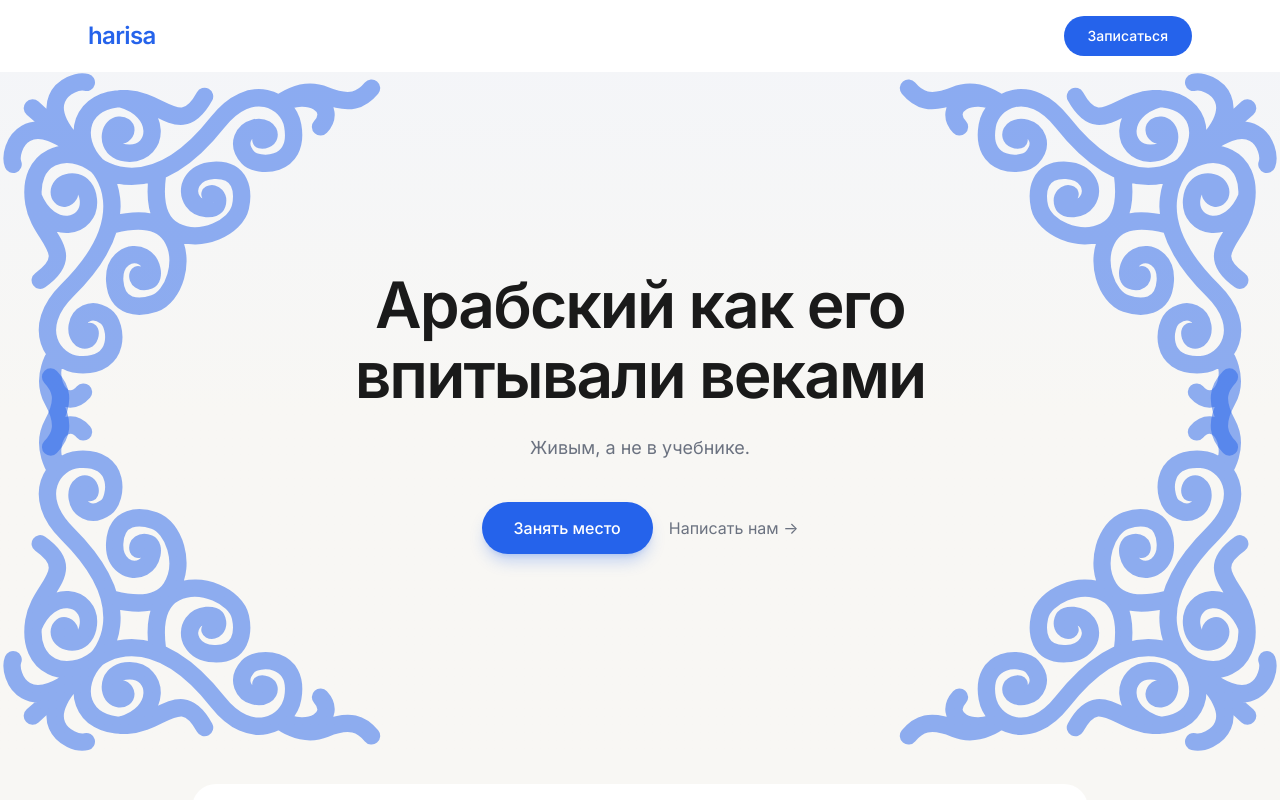
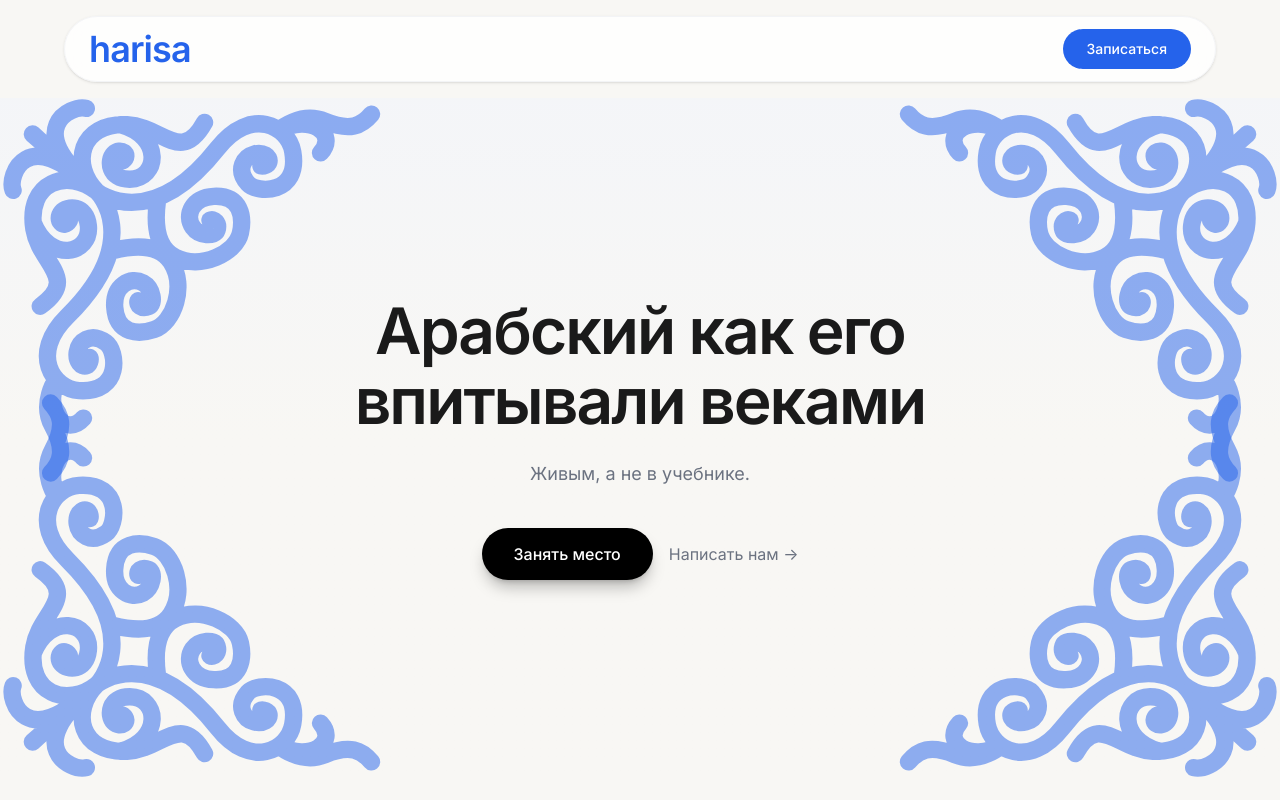
Before and after one commit to taulujas-png/harisa-website, a Next.js app: page / in a window 1280 px wide. Shown: the top 800 px of the page. Built offline with nearby package versions, Linux system fonts and the light colour scheme.

Commit message:
update header to floating design and refine hero cta

```diff
--- a/components/header.tsx
+++ b/components/header.tsx
@@ -2,9 +2,9 @@
 
 export function Header() {
   return (
-    <header className="sticky top-0 z-50 bg-white">
-      <div className="max-w-6xl mx-auto px-6 py-4 flex items-center justify-between">
-        <span className="text-blue-primary font-semibold text-2xl tracking-tight">
+    <header className="sticky top-0 z-50 w-full px-4 py-4">
+      <div className="max-w-6xl mx-auto bg-white/80 backdrop-blur-md border border-gray-100 rounded-full px-6 py-3 flex items-center justify-between shadow-sm">
+        <span className="text-blue-primary font-semibold text-4xl tracking-tight">
           harisa
         </span>
         <a
--- a/components/hero.tsx
+++ b/components/hero.tsx
@@ -31,12 +31,12 @@ export function Hero() {
           {/* CTA row */}
           <StaggerItem>
             <div className="flex flex-col sm:flex-row items-center gap-4">
-              <a
-                href="#pricing"
-                className="w-full sm:w-auto bg-blue-primary text-white text-base font-medium px-8 py-3.5 rounded-full hover:bg-blue-dark transition-colors shadow-lg shadow-blue-primary/25"
-              >
-                Занять место
-              </a>
+               <a
+                 href="#pricing"
+                 className="w-full sm:w-auto bg-black text-white text-base font-medium px-8 py-3.5 rounded-full hover:bg-gray-900 transition-colors shadow-lg shadow-black/25"
+               >
+                 Занять место
+               </a>
               <a
                 href="#contact"
                 className="text-text-muted text-base hover:text-text-primary transition-colors"
```
